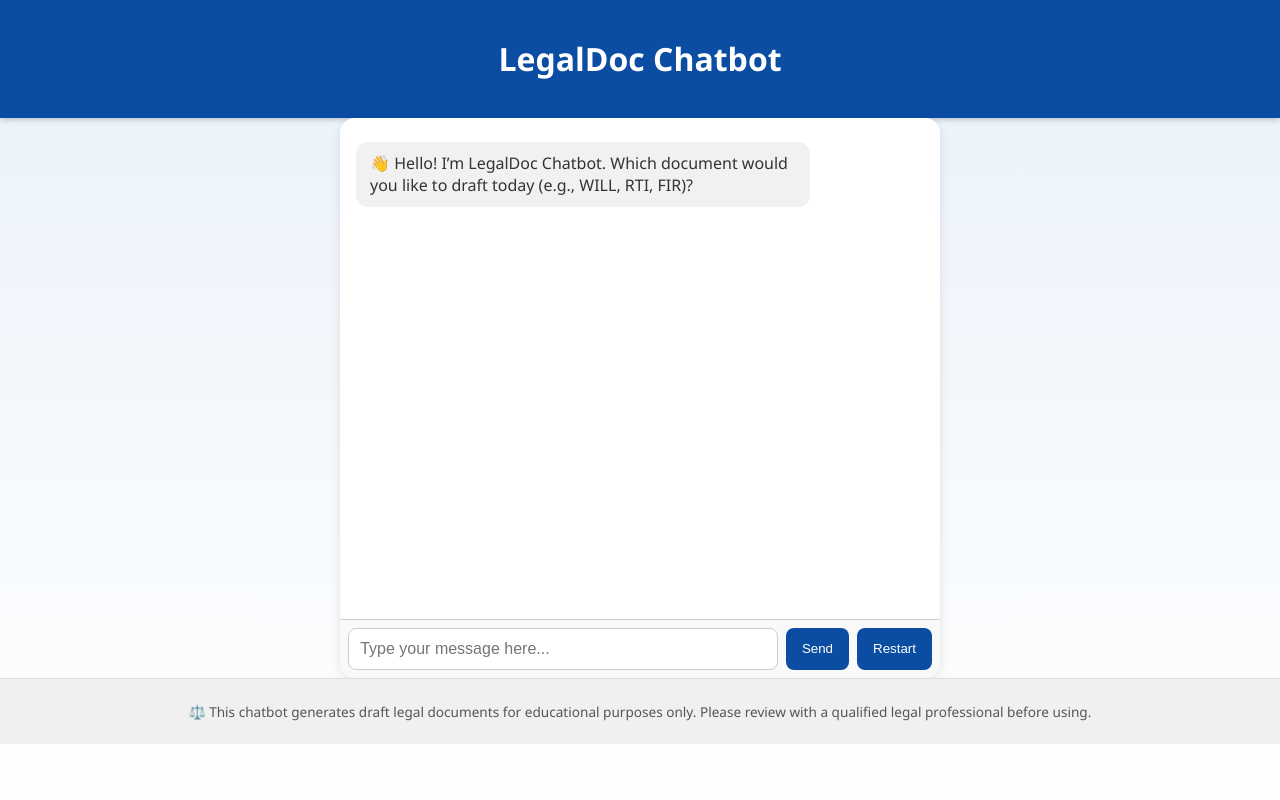
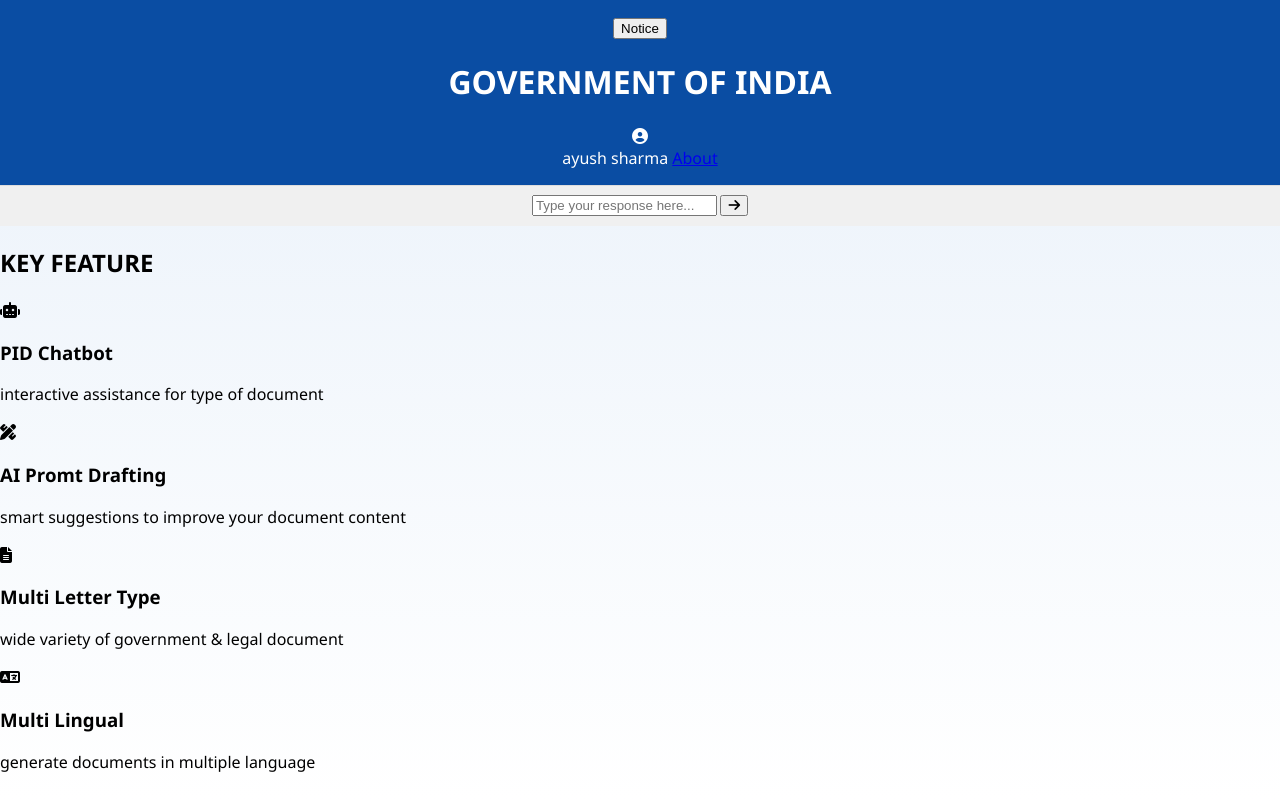
Before and after one commit to BLWKeshav/JOVAC-Project, a Flask app: template legal_chatbot/templates/index.html in a window 1280 px wide. Run offline with Flask 3, Linux system fonts and the light colour scheme; the template is opened without the code that fills it, so the values that code supplies are empty.

Commit message:
Update index.html

```diff
--- a/legal_chatbot/templates/index.html
+++ b/legal_chatbot/templates/index.html
@@ -3,34 +3,72 @@
 <head>
     <meta charset="UTF-8">
     <meta name="viewport" content="width=device-width, initial-scale=1.0">
-  <title>LegalDoc Chatbot</title>
-  <link rel="stylesheet" href="chatbot.css">
+    <title>Legal Document Chatbot</title>
+    <link rel="stylesheet" href="/static/chatbot.css">
+    <link rel="stylesheet" href="https://cdnjs.cloudflare.com/ajax/libs/font-awesome/6.5.2/css/all.min.css">
 </head>
 <body>
+
     <header>
-    <h1>LegalDoc Chatbot</h1>
+        <div class="header-left">
+            <button class="notice-btn">Notice</button>
+        </div>
+        <div class="header-center">
+            <h1>GOVERNMENT OF INDIA</h1>
+        </div>
+        <div class="header-right">
+            <i class="fa-solid fa-circle-user user-icon"></i>
+            <div class="user-info">
+                <span>ayush sharma</span>
+                <a href="#">About</a>
+            </div>
+        </div>
     </header>
 
     <main>
-    <section class="chat-section">
-      <div class="chat-container">
-        <div id="chat-box" class="chat-box">
-          <div class="bot-message">👋 Hello! I’m LegalDoc Chatbot. Which document would you like to draft today (e.g., WILL, RTI, FIR)?</div>
+        <div class="generator-container">
+            <section id="chat-area">
+                <div id="chatbox">
                     </div>
+                <div id="generatedDoc">
+                    </div>
+            </section>
 
-        <div class="input-container">
-          <input type="text" id="user-input" placeholder="Type your message here...">
-          <button id="send-btn">Send</button>
-          <button id="restart-btn">Restart</button>
+            <footer class="inputArea">
+                <input type="text" id="userInput" placeholder="Type your response here...">
+                <button id="sendBtn" class="arrow-circle">
+                    <i class="fa-solid fa-arrow-right"></i>
+                </button>
+            </footer>
+        </div>
+    </main>
+
+    <section class="key-features">
+        <h2>KEY FEATURE</h2>
+        <div class="features-grid">
+            <div class="feature-card">
+                <i class="fa-solid fa-robot feature-icon"></i>
+                <h3>PID Chatbot</h3>
+                <p>interactive assistance for type of document</p>
+            </div>
+            <div class="feature-card">
+                <i class="fa-solid fa-pen-ruler feature-icon"></i>
+                <h3>AI Promt Drafting</h3>
+                <p>smart suggestions to improve your document content</p>
+            </div>
+            <div class="feature-card">
+                <i class="fa-solid fa-file-lines feature-icon"></i>
+                <h3>Multi Letter Type</h3>
+                <p>wide variety of government & legal document</p>
+            </div>
+            <div class="feature-card">
+                <i class="fa-solid fa-language feature-icon"></i>
+                <h3>Multi Lingual</h3>
+                <p>generate documents in multiple language</p>
             </div>
         </div>
     </section>
-  </main>
 
-  <footer>
-    <p>⚖️ This chatbot generates draft legal documents for educational purposes only. Please review with a qualified legal professional before using.</p>
-  </footer>
-
-  <script src="chatbot.js"></script>
+    <script src="/static/chatbot.js"></script>
 </body>
 </html>
```
Lines whose indentation alone changed are shown as unchanged.
